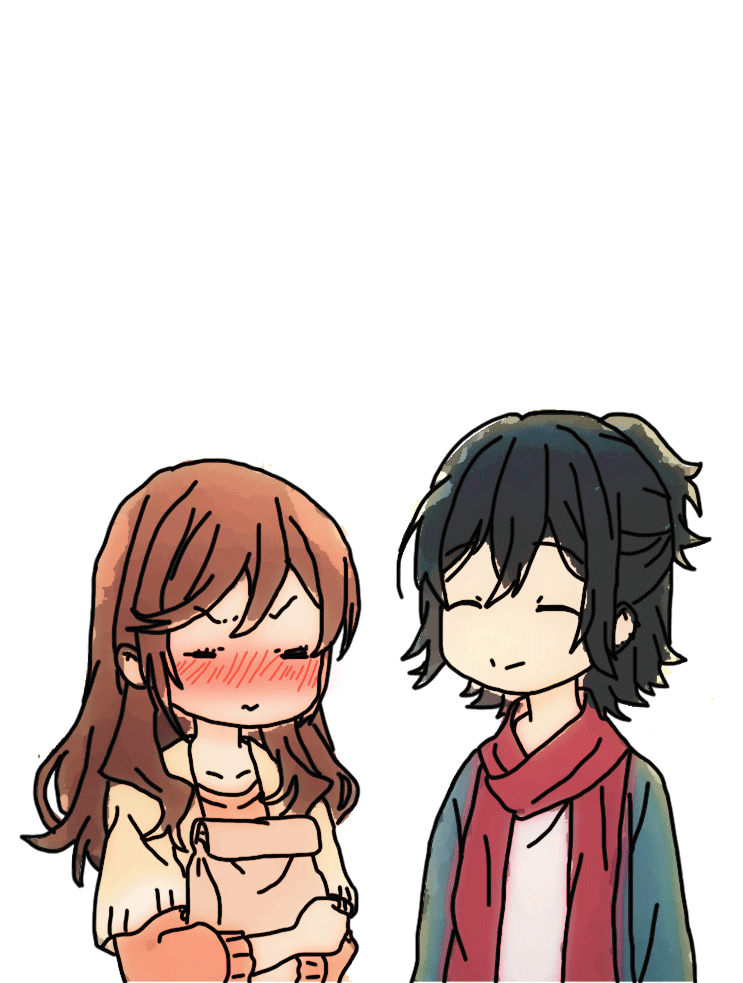
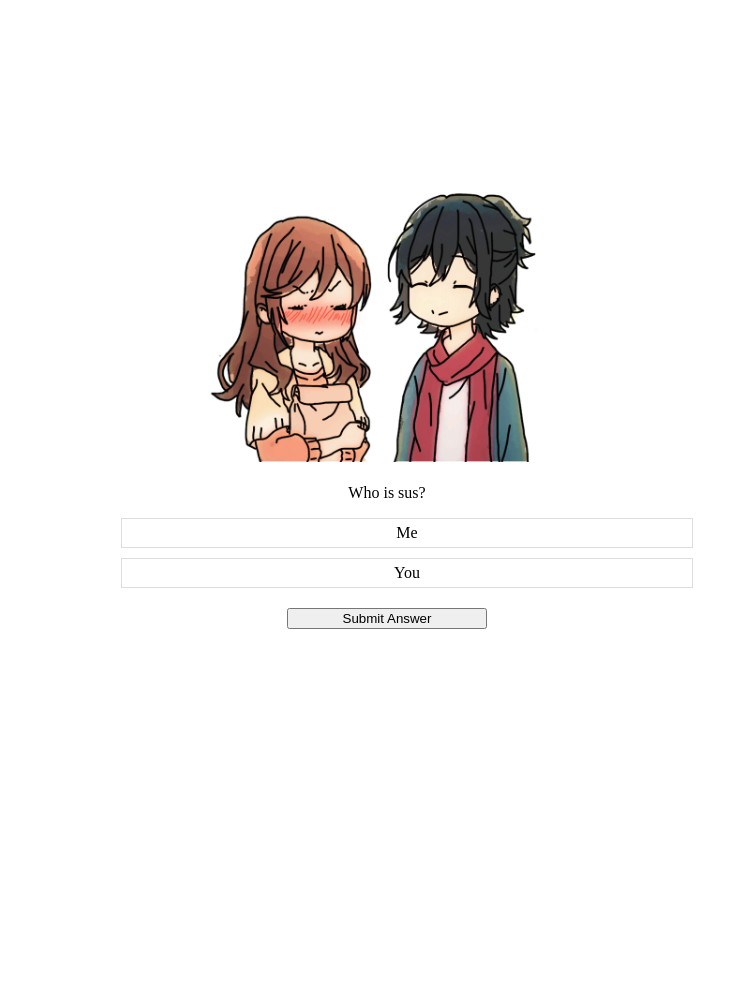
Before and after one commit to susvice/cheese, a plain HTML site: page index.html in a window 1280 px wide. Shown: the part 5-988 px from the top of the page, without its empty margins (253-996 px from the left). After the commit the page ends 800 px from the top, so only its background shows below. Drawn offline with Linux system fonts and the light colour scheme.

Commit message:
centers gif again

```diff
--- a/style.css
+++ b/style.css
@@ -40,3 +40,20 @@
     font-size: 1.2rem; /* Larger text for better readability */
   }
 }
+#gif-container {
+  text-align: center; /* Centers the inline image */
+  width: 100%; /* Ensures the container takes the full width */
+  max-width: 600px; /* Adjust this value based on your preferred maximum size for the GIF */
+  margin: 0 auto; /* Centers the container */
+}
+
+#gif-container img {
+  width: 100%; /* Makes the image responsive */
+  height: auto; /* Maintains aspect ratio */
+  max-width: 100%; /* Prevents the image from exceeding its natural size */
+}
+@media (max-width: 768px) {
+  #gif-container {
+    max-width: 90%; /* Allows the GIF to take more screen width on smaller devices */
+  }
+}
```
